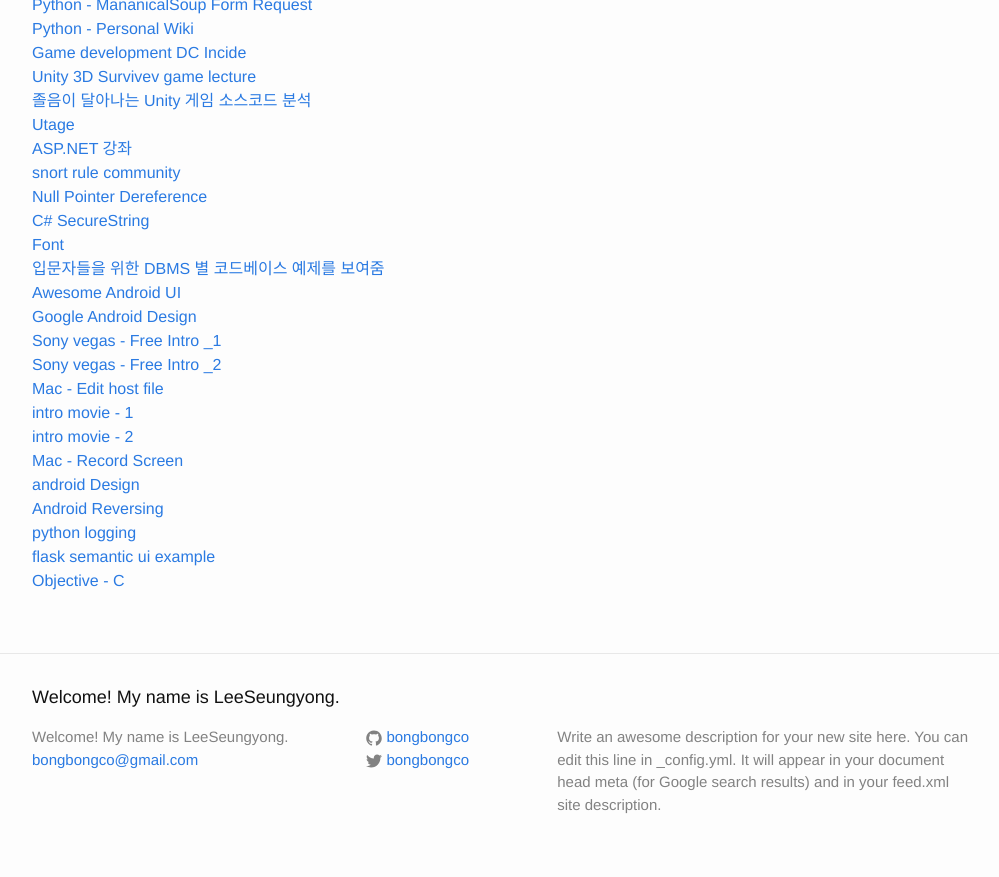
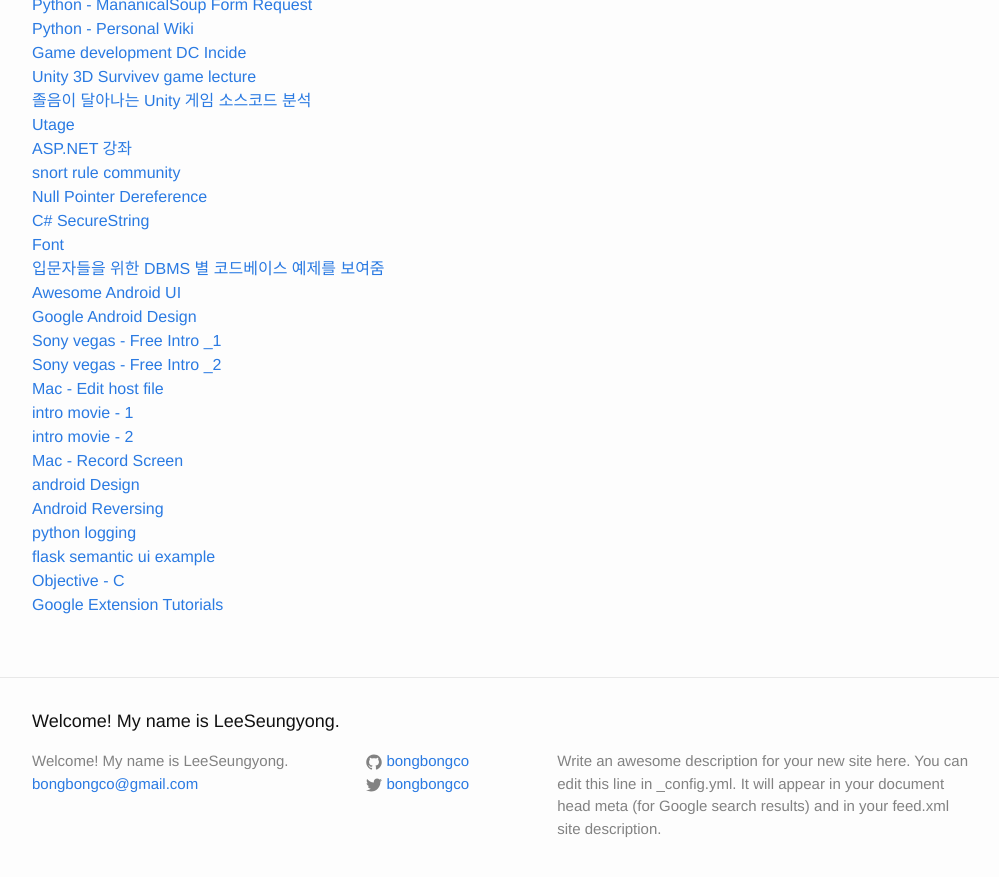
Before and after one commit to LktProgrammer/bongbongco.github.io, a Jekyll site: the page built from _posts/2016-07-22-Website-List.markdown, in a window 1280 px wide and 900 px high, scrolled down 2679 px. Shown: the top 877 px of the window, without its empty margins (138-1137 px from the left). Built offline with Jekyll 4.4.1, drawn with Linux system fonts in a browser that asks for light colours.

Commit message:
Update 2016-07-22-Website-List.markdown

```diff
--- a/_posts/2016-07-22-Website-List.markdown
+++ b/_posts/2016-07-22-Website-List.markdown
@@ -131,3 +131,4 @@ title: 참고할 웹 사이트들.
 [python logging](http://gyus.me/?p=418)
 [flask semantic ui example](https://github.com/chuckbutler/flask-semantic-template)
 [Objective - C](http://ivis.cwnu.ac.kr/tc/dongupak/attachment/1226670577.pdf)
+[Google Extension Tutorials](https://developer.chrome.com/extensions/getstarted)
```
